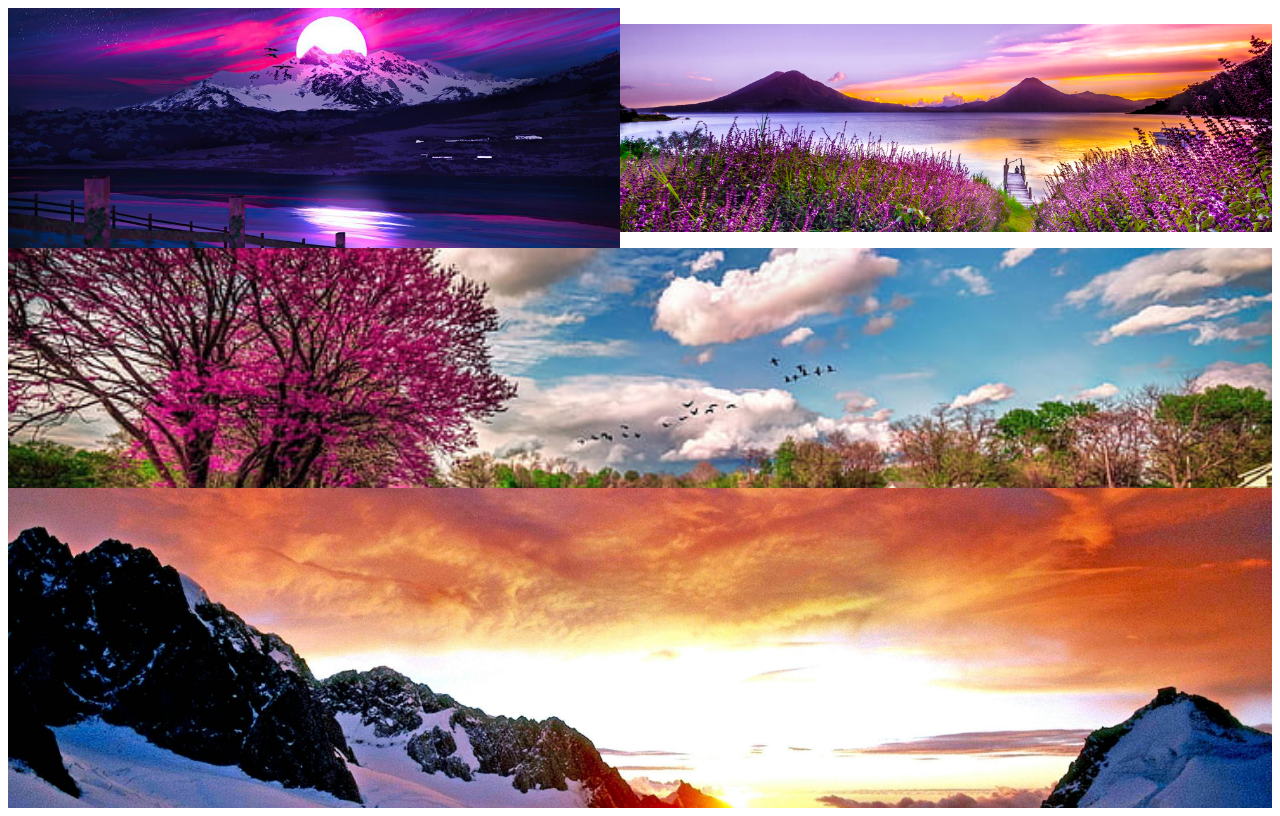
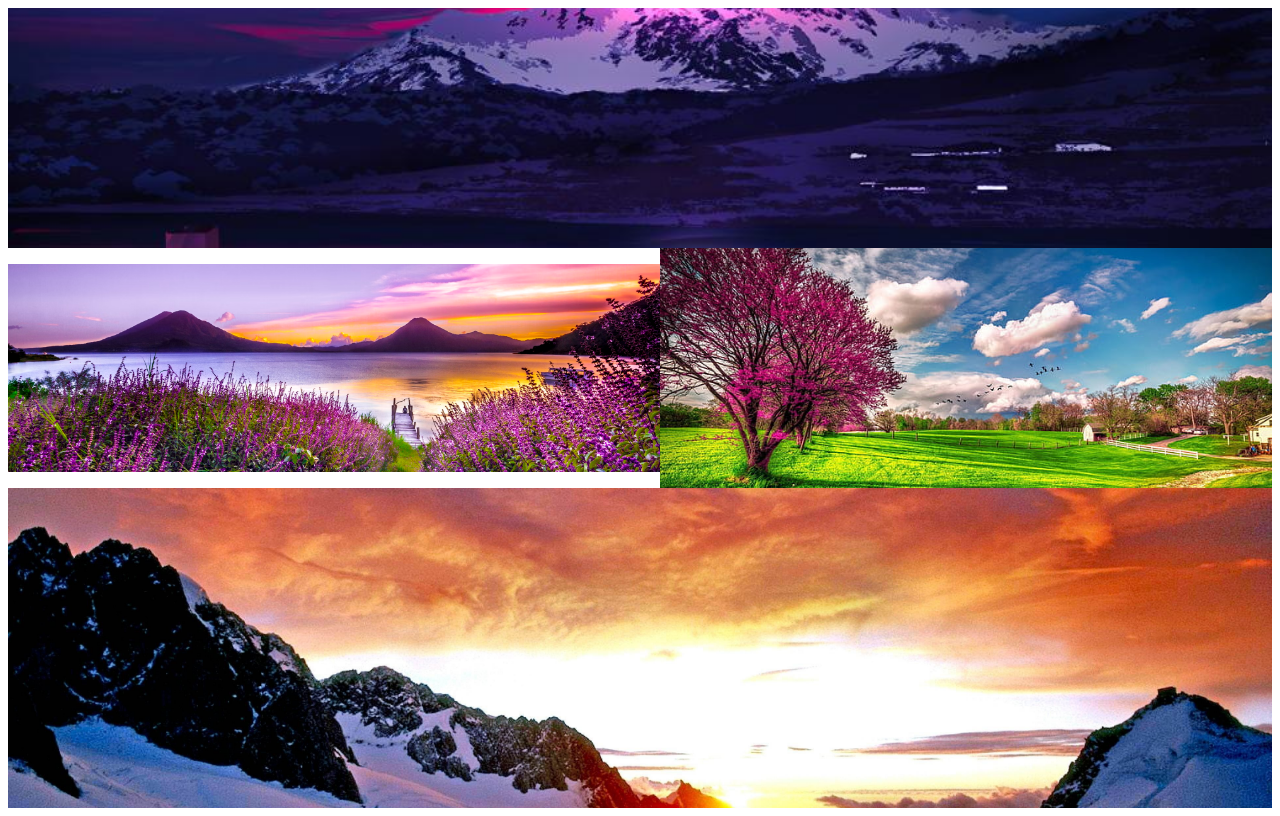
Before and after one commit to Lavkenpilar/layaut-abstracto-media-queries, a plain HTML site: page index.html in a window 1280 px wide. Drawn offline with Linux system fonts and the light colour scheme.

Commit message:
agrego-mediaqueries-medium

```diff
--- a/assets/css/style.css
+++ b/assets/css/style.css
@@ -35,3 +35,11 @@ body {
     'c c'
     'd d'
     }
+@media (min-width:768px){
+    body{
+        grid-template-areas:
+        'a a'
+        'b c'
+        'd d'
+    }
+}
```
